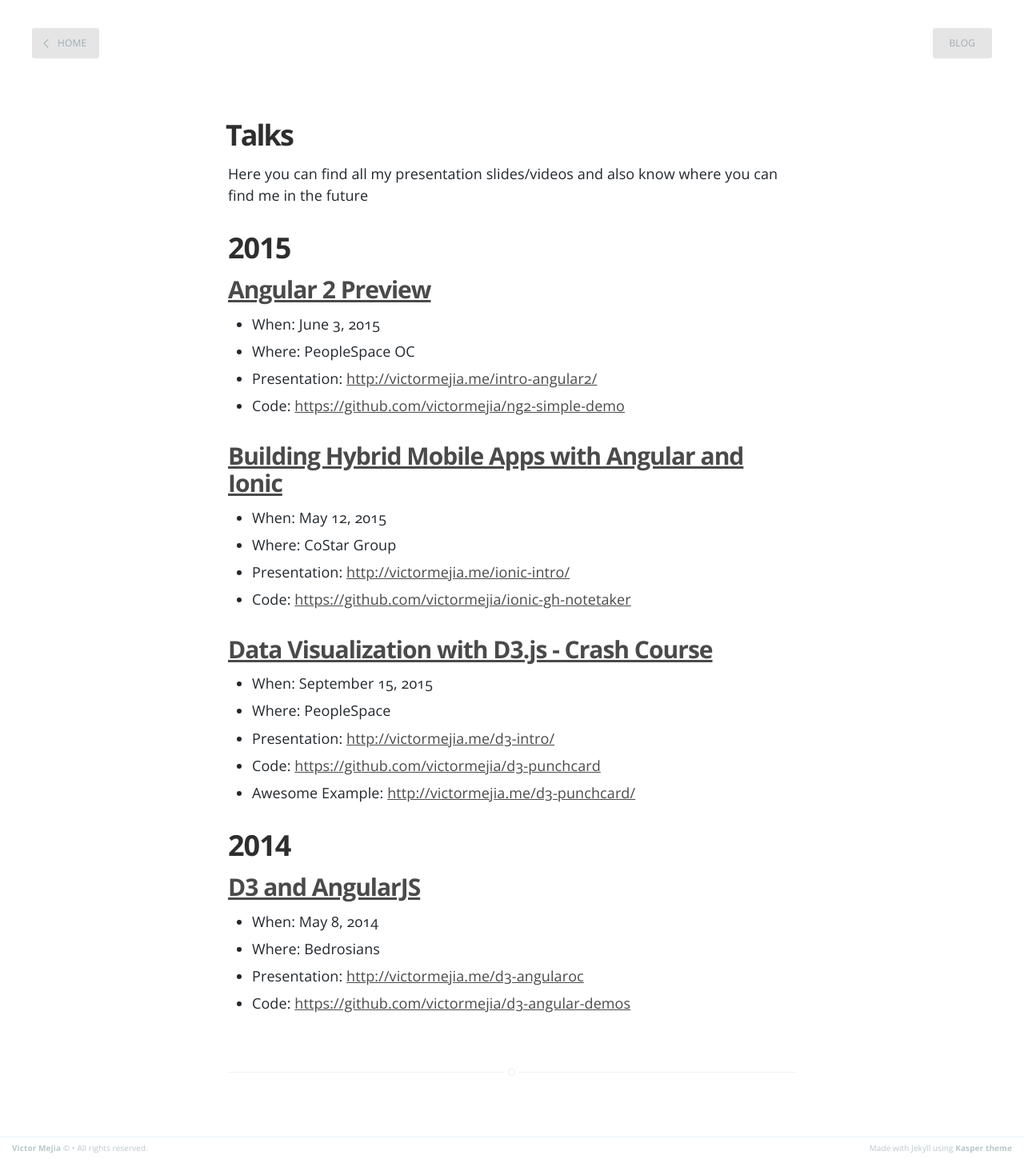
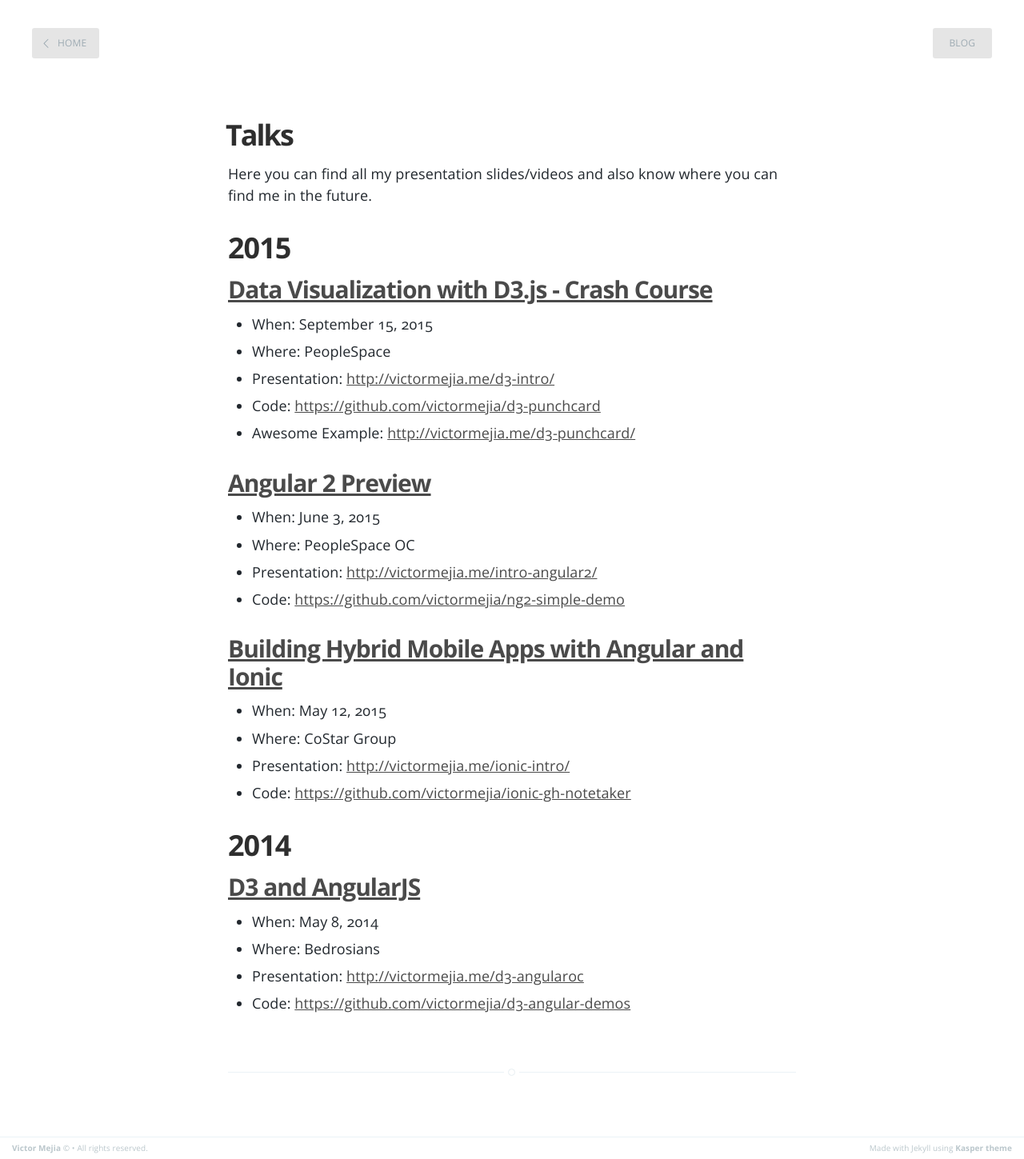
Before and after one commit to victormejia/victormejia.github.io, a Jekyll site: the page built from talks/index.md, in a window 1280 px wide. Shown: the whole page at 80% size. Built offline with Jekyll 4.4.1, drawn with Linux system fonts in a browser that asks for light colours; Markdown is read by kramdown in place of the engine named in the settings; part of the change alters nothing that is shown.

```diff
--- a/talks/index.md
+++ b/talks/index.md
@@ -3,9 +3,16 @@ layout: page
 title: Talks
 ---
 
-Here you can find all my presentation slides/videos and also know where you can find me in the future
+Here you can find all my presentation slides/videos and also know where you can find me in the future.
 
 ## 2015
+
+### [Data Visualization with D3.js - Crash Course](http://www.meetup.com/peoplespace/events/224587134/)
+  * When: September 15, 2015
+  * Where: PeopleSpace
+  * Presentation: [http://victormejia.me/d3-intro/](http://victormejia.me/d3-intro/#/)
+  * Code: [https://github.com/victormejia/d3-punchcard](https://github.com/victormejia/d3-punchcard)
+  * Awesome Example: [http://victormejia.me/d3-punchcard/](http://victormejia.me/d3-punchcard/)
 
 ### [Angular 2 Preview](http://www.meetup.com/AngularJS-OC/events/222134271/)
   * When: June 3, 2015
@@ -19,13 +26,6 @@ Here you can find all my presentation slides/videos and also know where you can
   * Presentation: [http://victormejia.me/ionic-intro/](http://victormejia.me/ionic-intro/#/)
   * Code: [https://github.com/victormejia/ionic-gh-notetaker](https://github.com/victormejia/ionic-gh-notetaker)
 
-### [Data Visualization with D3.js - Crash Course](http://www.meetup.com/peoplespace/events/224587134/)
-  * When: September 15, 2015
-  * Where: PeopleSpace
-  * Presentation: [http://victormejia.me/d3-intro/](http://victormejia.me/d3-intro/#/)
-  * Code: [https://github.com/victormejia/d3-punchcard](https://github.com/victormejia/d3-punchcard)
-  * Awesome Example: [http://victormejia.me/d3-punchcard/](http://victormejia.me/d3-punchcard/)
-
 ## 2014
 
 ### [D3 and AngularJS](http://www.meetup.com/AngularJS-OC/events/176642362/)
```
